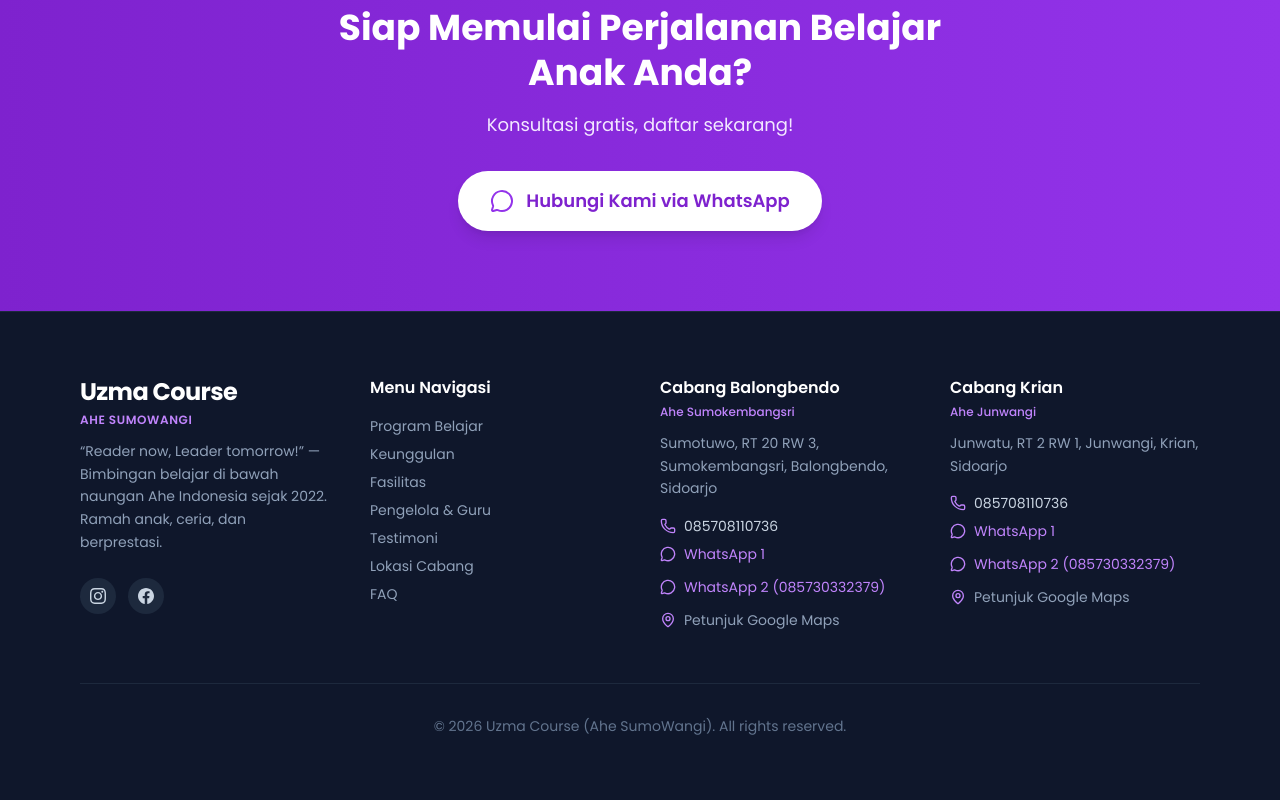
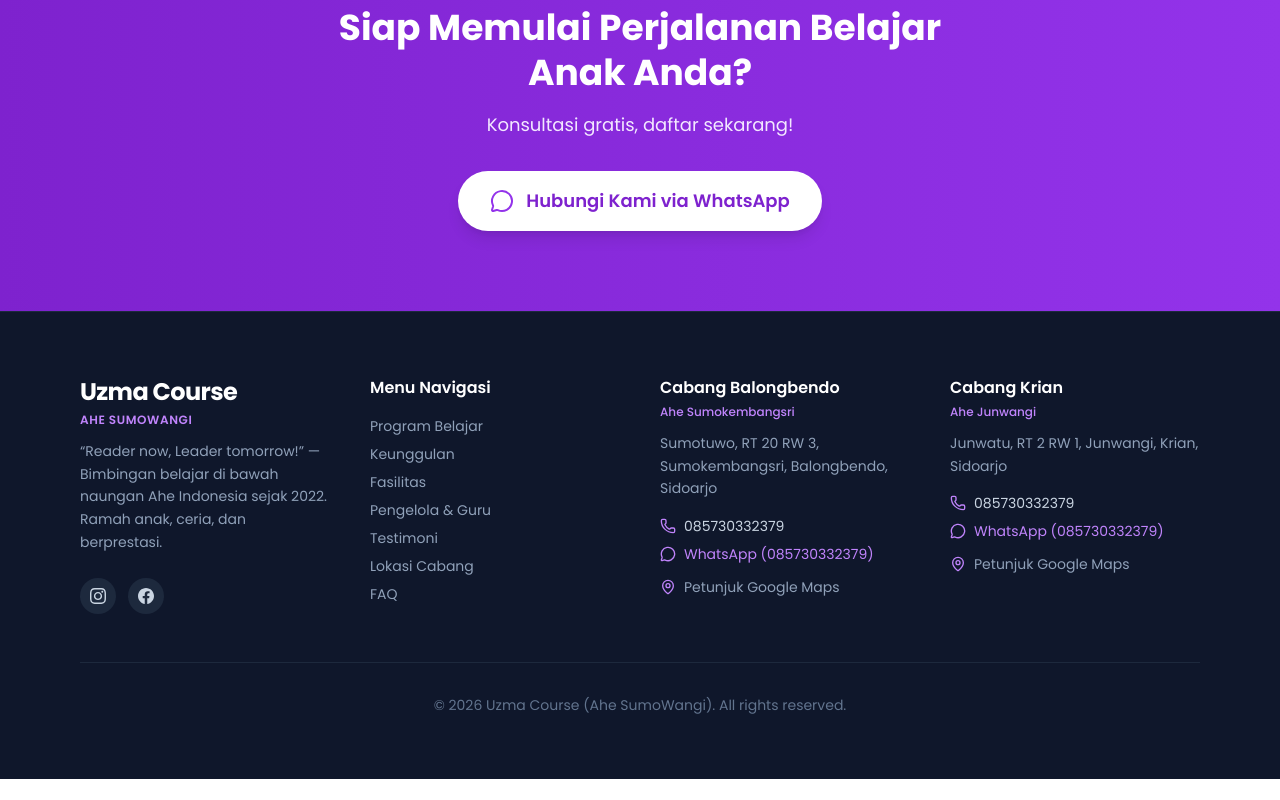
Before and after one commit to blangkonsultan/uzma-course, a Next.js app: page / in a window 1280 px wide. Shown: the part 6550-7350 px from the top of the page. After the commit the page ends 7329 px from the top, so only its background shows below. Built offline with nearby package versions, Linux system fonts and the light colour scheme.

Commit message:
fix(contact): update official phone and whatsapp number to 085730332379

```diff
--- a/src/components/landing/footer.tsx
+++ b/src/components/landing/footer.tsx
@@ -6,9 +6,9 @@ import {
 import { Container } from "@/components/ui/container";
 import {
   BRANCHES,
-  SECONDARY_WA_NUMBER,
   SOCIAL_LINKS,
   TAGLINE,
+  WA_DISPLAY_NUMBER,
   WA_NUMBER,
 } from "@/lib/constants";
 import { buildWaLink } from "@/lib/whatsapp";
@@ -117,7 +117,7 @@ export function Footer() {
                 className="inline-flex items-center gap-2 text-sm text-slate-300 hover:text-white transition-colors focus-visible:outline-none focus-visible:ring-2 focus-visible:ring-primary-500 rounded"
               >
                 <Phone className="w-4 h-4 text-primary-400" aria-hidden="true" />
-                <span>085708110736</span>
+                <span>{WA_DISPLAY_NUMBER}</span>
               </a>
               <div>
                 <a
@@ -127,18 +127,7 @@ export function Footer() {
                   className="inline-flex items-center gap-2 text-sm text-primary-400 hover:text-primary-300 transition-colors focus-visible:outline-none focus-visible:ring-2 focus-visible:ring-primary-500 rounded"
                 >
                   <MessageCircle className="w-4 h-4" aria-hidden="true" />
-                  <span>WhatsApp 1</span>
-                </a>
-              </div>
-              <div>
-                <a
-                  href={`https://wa.me/${SECONDARY_WA_NUMBER}`}
-                  target="_blank"
-                  rel="noopener noreferrer"
-                  className="inline-flex items-center gap-2 text-sm text-primary-400 hover:text-primary-300 transition-colors focus-visible:outline-none focus-visible:ring-2 focus-visible:ring-primary-500 rounded"
-                >
-                  <MessageCircle className="w-4 h-4" aria-hidden="true" />
-                  <span>WhatsApp 2 (085730332379)</span>
+                  <span>WhatsApp ({WA_DISPLAY_NUMBER})</span>
                 </a>
               </div>
               <div>
@@ -172,7 +161,7 @@ export function Footer() {
                 className="inline-flex items-center gap-2 text-sm text-slate-300 hover:text-white transition-colors focus-visible:outline-none focus-visible:ring-2 focus-visible:ring-primary-500 rounded"
               >
                 <Phone className="w-4 h-4 text-primary-400" aria-hidden="true" />
-                <span>085708110736</span>
+                <span>{WA_DISPLAY_NUMBER}</span>
               </a>
               <div>
                 <a
@@ -182,18 +171,7 @@ export function Footer() {
                   className="inline-flex items-center gap-2 text-sm text-primary-400 hover:text-primary-300 transition-colors focus-visible:outline-none focus-visible:ring-2 focus-visible:ring-primary-500 rounded"
                 >
                   <MessageCircle className="w-4 h-4" aria-hidden="true" />
-                  <span>WhatsApp 1</span>
-                </a>
-              </div>
-              <div>
-                <a
-                  href={`https://wa.me/${SECONDARY_WA_NUMBER}`}
-                  target="_blank"
-                  rel="noopener noreferrer"
-                  className="inline-flex items-center gap-2 text-sm text-primary-400 hover:text-primary-300 transition-colors focus-visible:outline-none focus-visible:ring-2 focus-visible:ring-primary-500 rounded"
-                >
-                  <MessageCircle className="w-4 h-4" aria-hidden="true" />
-                  <span>WhatsApp 2 (085730332379)</span>
+                  <span>WhatsApp ({WA_DISPLAY_NUMBER})</span>
                 </a>
               </div>
               <div>
--- a/src/lib/constants.ts
+++ b/src/lib/constants.ts
@@ -1,7 +1,7 @@
 export const SITE_NAME = "Uzma Course";
 export const TAGLINE = "Reader now, Leader tomorrow!";
-export const WA_NUMBER = "6285708110736";
-export const SECONDARY_WA_NUMBER = "6285730332379";
+export const WA_NUMBER = "6285730332379";
+export const WA_DISPLAY_NUMBER = "085730332379";
 export const WA_BASE_URL = `https://wa.me/${WA_NUMBER}`;
 
 export const SOCIAL_LINKS = {
```
